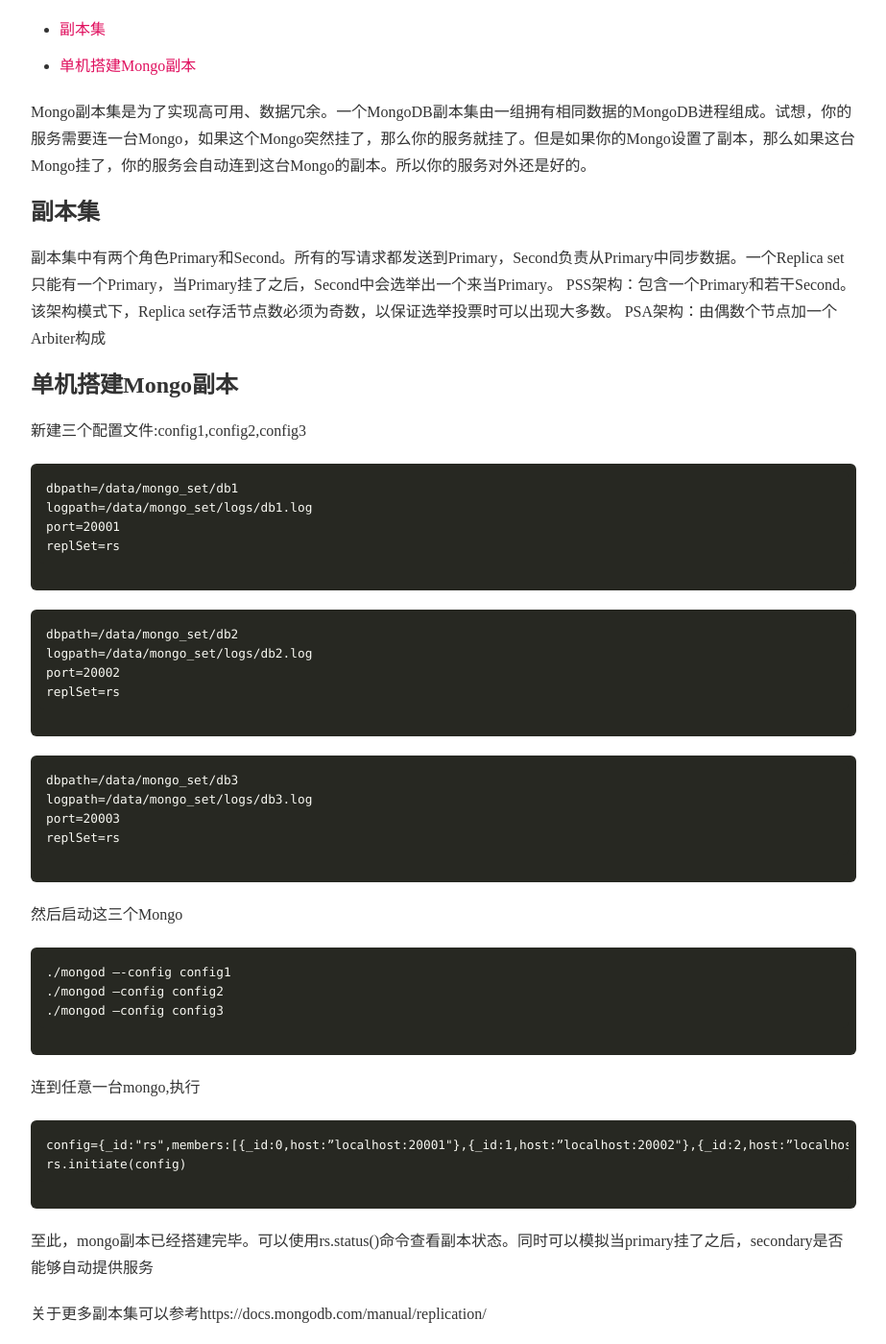
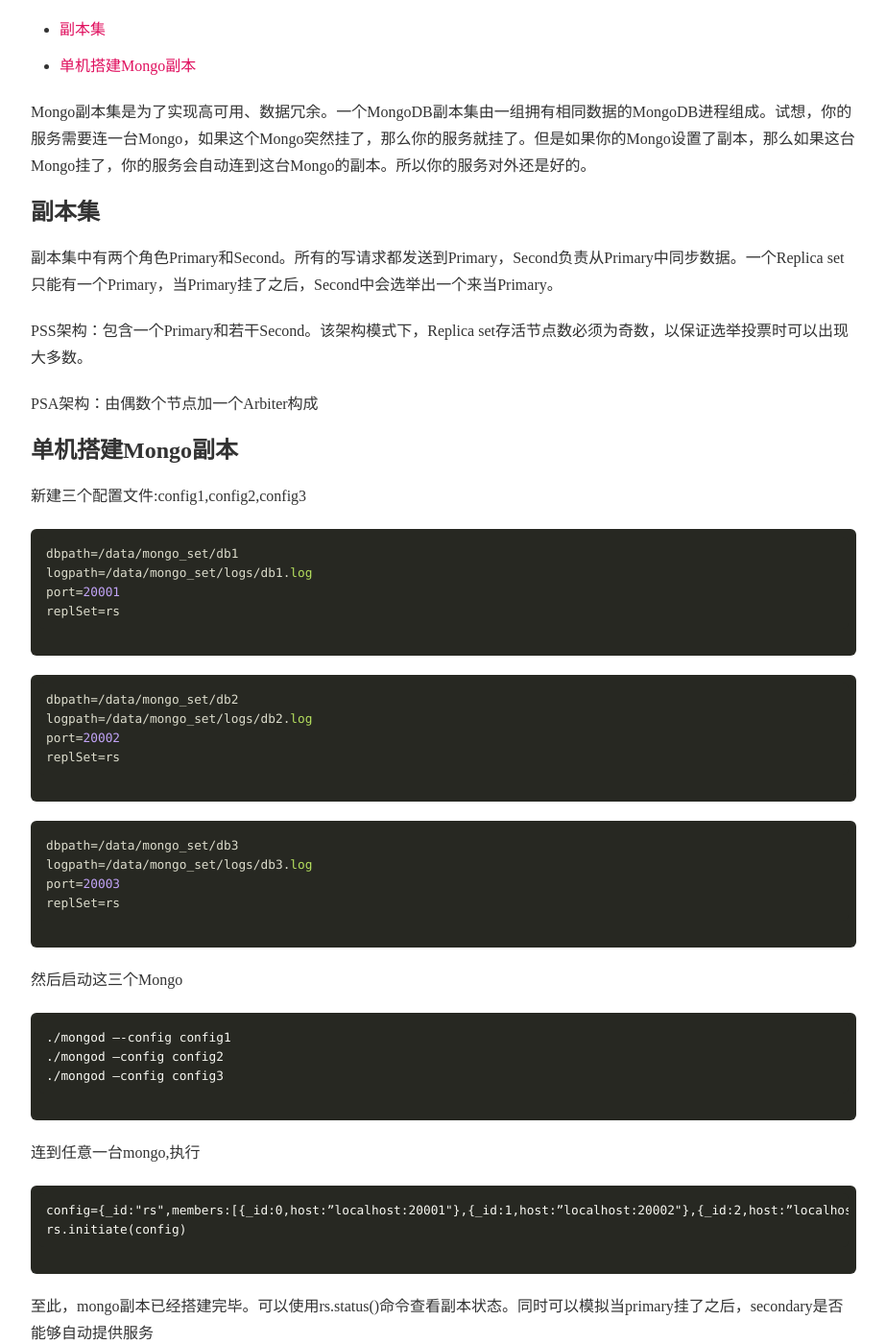
Before and after one commit to ruanwenjun/ruanwenjun.github.io, a Jekyll site: the page built from _posts/2019-5-31-mongo-replset.md, in a window 1280 px wide and 1400 px high, scrolled down 262 px. Shown: the whole window at 96% size, without its empty margins (178-1101 px from the left). Built offline with Jekyll 4.4.1, drawn with Linux system fonts in a browser that asks for light colours; nearby versions of some CDN libraries; comment, search, counter and statistics services are not loaded; some of the changed text lies outside the part shown.

Commit message:
add mongo

````diff
--- a/_posts/2019-5-31-mongo-replset.md
+++ b/_posts/2019-5-31-mongo-replset.md
@@ -11,31 +11,33 @@
 
 ## 副本集
 副本集中有两个角色Primary和Second。所有的写请求都发送到Primary，Second负责从Primary中同步数据。一个Replica set只能有一个Primary，当Primary挂了之后，Second中会选举出一个来当Primary。
+
 PSS架构：包含一个Primary和若干Second。该架构模式下，Replica set存活节点数必须为奇数，以保证选举投票时可以出现大多数。
+
 PSA架构：由偶数个节点加一个Arbiter构成
 
 ## 单机搭建Mongo副本
 新建三个配置文件:config1,config2,config3
-```
+```java
 dbpath=/data/mongo_set/db1
 logpath=/data/mongo_set/logs/db1.log
 port=20001
 replSet=rs
 ```
-```
+```java
 dbpath=/data/mongo_set/db2
 logpath=/data/mongo_set/logs/db2.log
 port=20002
 replSet=rs
 ```
-```
+```java
 dbpath=/data/mongo_set/db3
 logpath=/data/mongo_set/logs/db3.log
 port=20003
 replSet=rs
 ```
 然后启动这三个Mongo
-```
+```sh
 ./mongod —-config config1
 ./mongod —config config2
 ./mongod —config config3
@@ -47,4 +49,4 @@
 ```
 至此，mongo副本已经搭建完毕。可以使用rs.status()命令查看副本状态。同时可以模拟当primary挂了之后，secondary是否能够自动提供服务
 
-关于更多副本集可以参考https://docs.mongodb.com/manual/replication/
+关于更多副本集可以参考[https://docs.mongodb.com/manual/replication/](https://docs.mongodb.com/manual/replication/)
````
